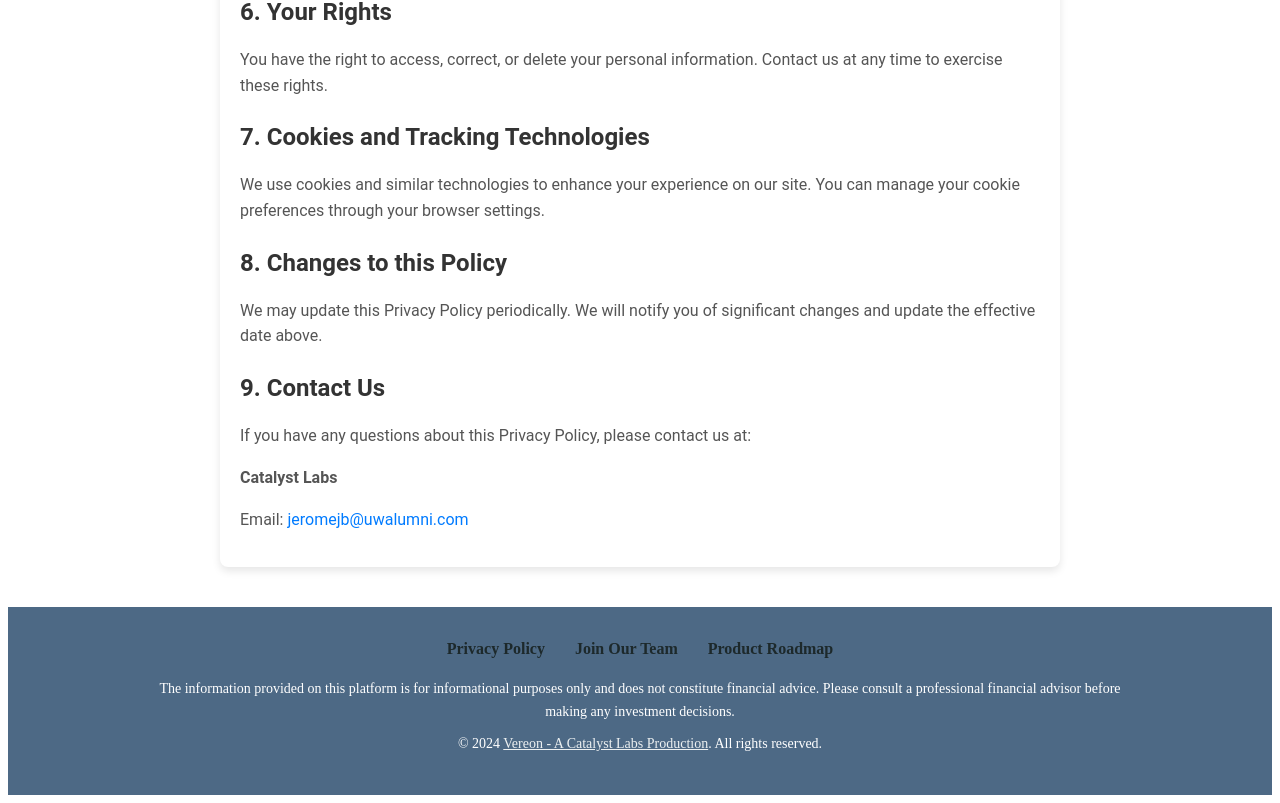
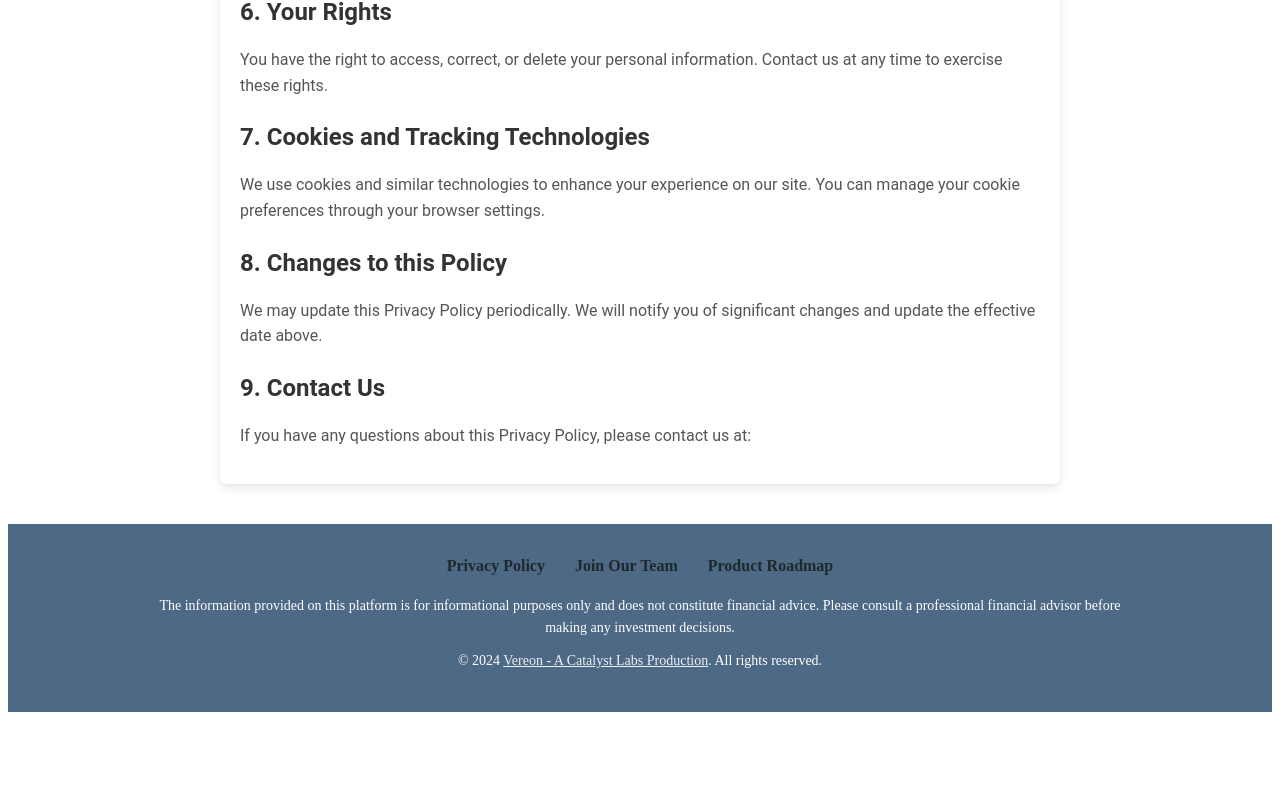
Before and after one commit to jeromejjb/SEC-insights, a Vue app: page /privacy-policy in a window 1280 px wide. Shown: the part 893-1696 px from the top of the page. After the commit the page ends 1613 px from the top, so only its background shows below. Built offline with nearby package versions, Linux system fonts and the light colour scheme.

Commit message:
removing personal email

```diff
--- a/src/components/PrivacyPolicy.vue
+++ b/src/components/PrivacyPolicy.vue
@@ -32,8 +32,6 @@
 
       <h2>9. Contact Us</h2>
       <p>If you have any questions about this Privacy Policy, please contact us at:</p>
-      <p><strong>Catalyst Labs</strong></p>
-      <p>Email: <a href="mailto:jeromejb@uwalumni.com">jeromejb@uwalumni.com</a></p>
     </div>
 
 
```
